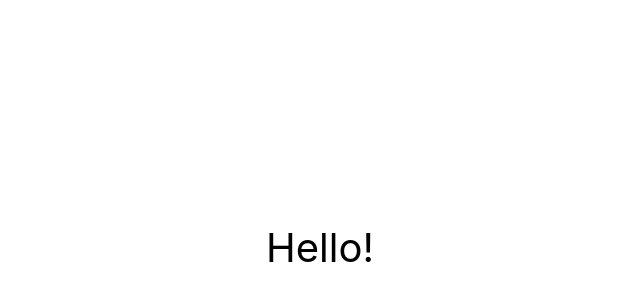
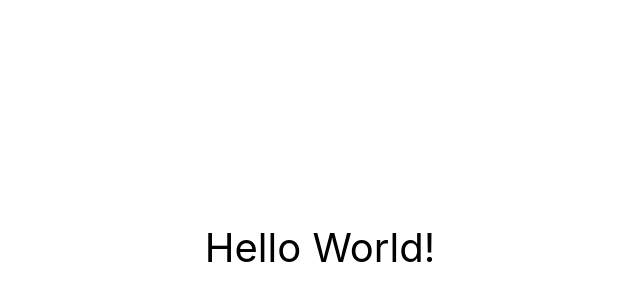
Before and after one commit to JulkaUlka/goit-react-hw-04-feedback, a React (Create React App) app: page / in a window 1280 px wide. Shown: the part 152-452 px from the top of the page, without its empty margins (320-960 px from the left). Built offline with nearby package versions, Linux system fonts and the light colour scheme.

Commit message:
initial settings

```diff
--- a/src/components/App.jsx
+++ b/src/components/App.jsx
@@ -10,7 +10,7 @@ export const App = () => {
         color: '#010101'
       }}
     >
-      Hello!
+      Hello World!
     </div>
   );
 };
```
